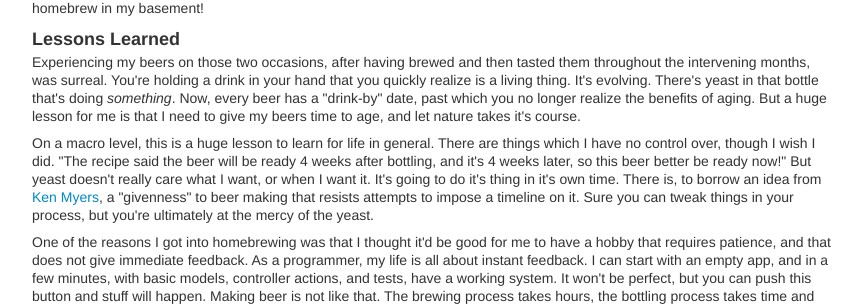
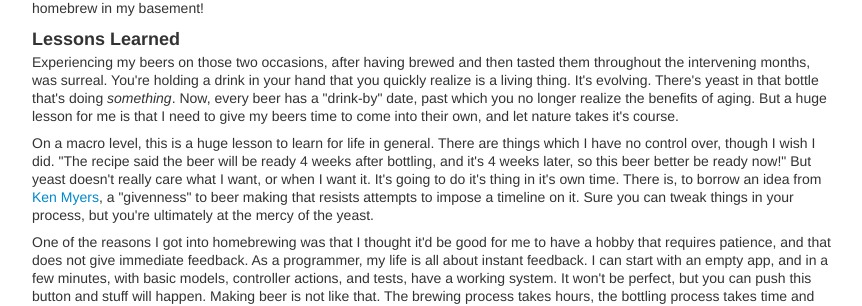
Before and after one commit to speric/speric.github.com, a Jekyll site: the page built from _posts/2012-11-19-a-tale-of-two-beers.markdown, in a window 1280 px wide. Shown: the part 931-1237 px from the top of the page, without its empty margins (208-1070 px from the left). Built offline with Jekyll 4.4.1, drawn with Linux system fonts in a browser that asks for light colours; some web fonts are replaced; Markdown is read by kramdown in place of the engine named in the settings; comment, search, counter and statistics services are not loaded.

Commit message:
Update _posts/2012-11-19-a-tale-of-two-beers.markdown

```diff
--- a/_posts/2012-11-19-a-tale-of-two-beers.markdown
+++ b/_posts/2012-11-19-a-tale-of-two-beers.markdown
@@ -23,7 +23,7 @@ title: A Tale of Two Beers
 <p>But last night, my wife and I were watching a movie, and had a huge bowl of homemade popcorn.  Naturally we had to have some beer, but we were out of everything.  There were no cold dubbels in the fridge, only one saison.  I hadn't tried the saison for a while, so I poured it into a glass, and the first sip made me think it was a different beer.  The yeast had taken a back seat to these overwhelmingly tasty fruit flavors.  The carbonation was there as well.  My wife and I both remarked that this was a beer we'd go buy in a store, and choose over other craft brews.   I was now in the position of having a couple of month's worth of delicious homebrew in my basement!</p>
 
 <h3>Lessons Learned</h3>
-<p>Experiencing my beers on those two occasions, after having brewed and then tasted them throughout the intervening months, was surreal.  You're holding a drink in your hand that you quickly realize is a living thing.  It's evolving.  There's yeast in that bottle that's doing <i>something</i>.  Now, every beer has a "drink-by" date, past which you no longer realize the benefits of aging. But a huge lesson for me is that I need to give my beers time to age, and let nature takes it's course.</p>
+<p>Experiencing my beers on those two occasions, after having brewed and then tasted them throughout the intervening months, was surreal.  You're holding a drink in your hand that you quickly realize is a living thing.  It's evolving.  There's yeast in that bottle that's doing <i>something</i>.  Now, every beer has a "drink-by" date, past which you no longer realize the benefits of aging. But a huge lesson for me is that I need to give my beers time to come into their own, and let nature takes it's course.</p>
 
 <p>On a macro level, this is a huge lesson to learn for life in general.  There are things which I have no control over, though I wish I did.  "The recipe said the beer will be ready 4 weeks after bottling, and it's 4 weeks later, so this beer better be ready now!" But yeast doesn't really care what I want, or when I want it.  It's going to do it's thing in it's own time. There is, to borrow an idea from <a href="http://www.marshillaudio.org/About/KenMyersBio.aspx">Ken Myers</a>, a "givenness" to beer making that resists attempts to impose a timeline on it.  Sure you can tweak things in your process, but you're ultimately at the mercy of the yeast.</p>
 
```
